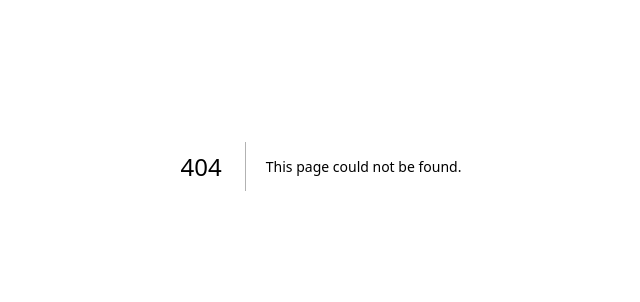
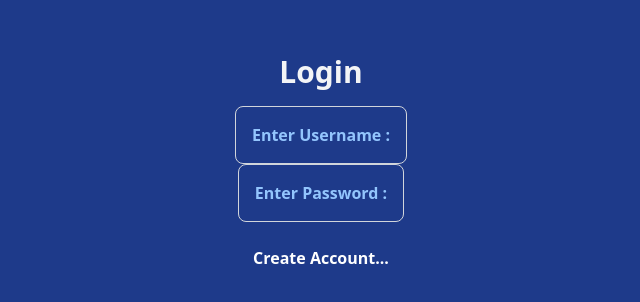
Before and after one commit to alassane8/Plantio, a Next.js app in the folder mobile-app/: page /login in a window 1280 px wide. Before the commit this address had no page. Shown: the part 234-536 px from the top of the page, without its empty margins (319-959 px from the left). Built offline with nearby package versions, Linux system fonts and the light colour scheme.

Commit message:
feat: new pages added

```diff
--- /dev/null
+++ b/mobile-app/pages/createAccount.js
@@ -0,0 +1,28 @@
+import Link from "next/link";
+import NavigationBar from "../component/navbar";
+
+export default function createAccount() {
+  return (
+    <div>
+        <div className = "bg-blue-900 h-screen flex flex-col justify-center items-center">
+            <h1 className="text-3xl font-extrabold text-gray-100 mb-4">Create Account</h1>
+            <div className="border border-gray-300 p-4 rounded-lg">
+            <p className="text-blue-300 font-bold">Enter Password :</p>
+            </div> <div className="border border-gray-300 p-4 rounded-lg">
+            <p className="text-blue-300 font-bold">Enter Username :</p>
+            </div>
+            <div className="border border-gray-300 p-4 rounded-lg">
+            <p className="text-blue-300 font-bold">Enter email :</p>
+            </div>
+            <Link href="/home">
+                <button className="hover:bg-blue-600 text-white font-bold py-2 px-2 mt-4 rounded-full transition duration-500 ease-in-out transform hover:scale-105">
+                    Create Account
+                </button>
+            </Link>
+            <div class="w-64 h-64 mx-auto">
+                <img src="your-image.jpg" alt="Your Image" class="w-full h-full object-cover" />
+            </div>
+        </div>
+    </div>
+  )
+}
--- /dev/null
+++ b/mobile-app/pages/login.js
@@ -0,0 +1,26 @@
+import Link from "next/link";
+import NavigationBar from "../component/navbar";
+import Header from '../component/header';
+import Footer from '../component/footer';
+
+export default function login() {
+
+  return (
+    <div>
+        <div className="bg-blue-900 h-screen flex flex-col justify-center items-center">
+            <h1 className="text-3xl font-bold text-gray-100 mb-4">Login</h1>
+            <div className="border border-gray-300 p-4 rounded-lg">
+            <p className="text-blue-300 font-bold">Enter Username :</p>
+            </div>
+            <div className="border border-gray-300 p-4 rounded-lg">
+            <p className="text-blue-300 font-bold">Enter Password :</p>
+            </div>
+            <Link href="/createAccount">
+              <button className="hover:bg-blue-600 text-white font-bold py-2 px-2 mt-4 rounded-full transition duration-500 ease-in-out transform hover:scale-105">
+                Create Account...
+              </button>
+            </Link>
+        </div>
+    </div>
+  )
+}
```
